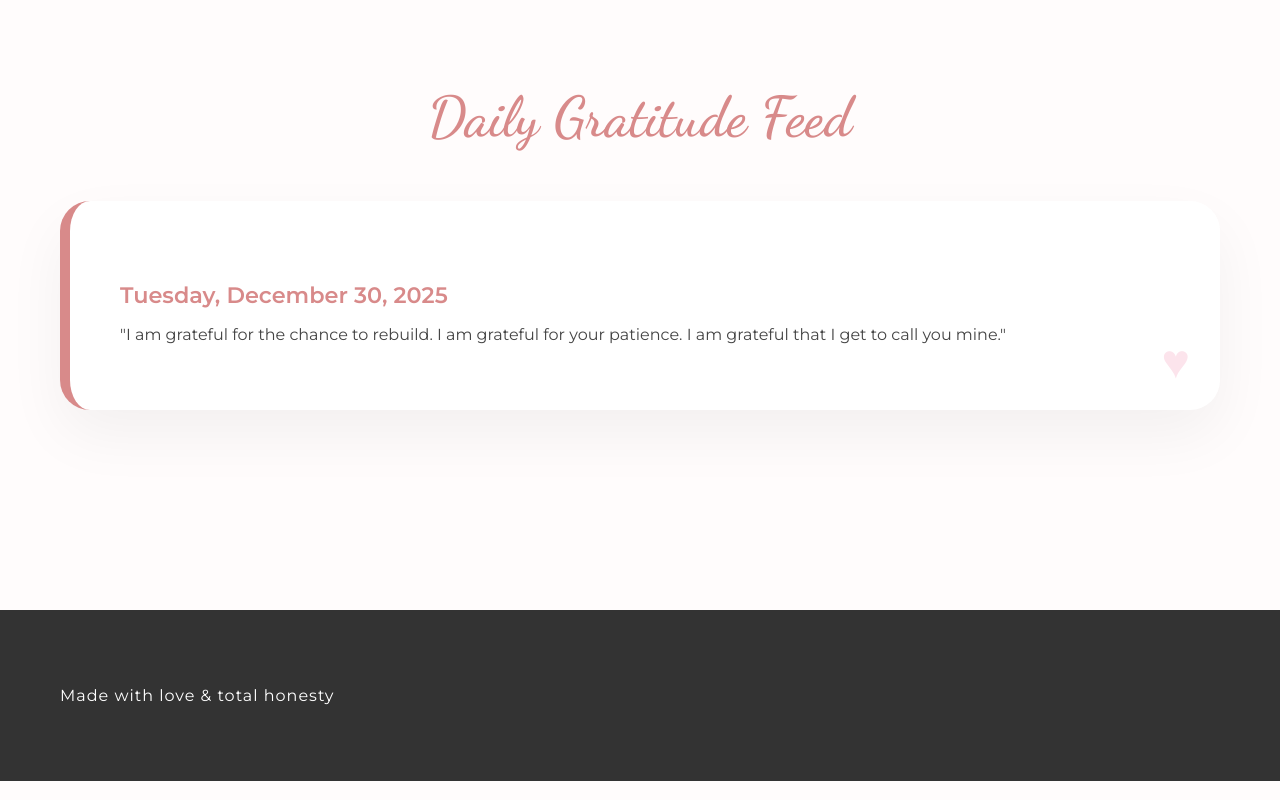
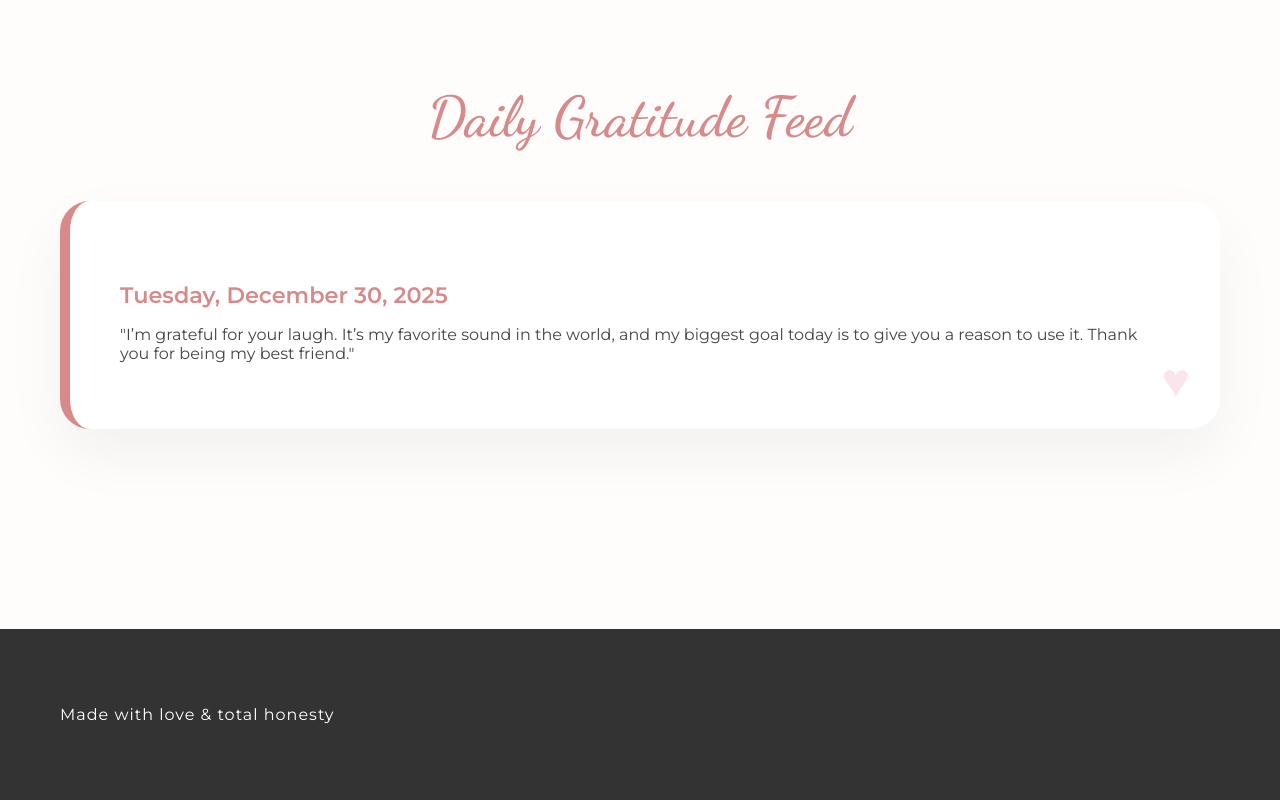
Before and after one commit to DivyanshuSi/Winningyouover, a plain HTML site: page index.html in a window 1280 px wide. Shown: the part 2859-3659 px from the top of the page. Drawn offline with Linux system fonts and the light colour scheme.

Commit message:
Add files via upload

```diff
--- a/index.html
+++ b/index.html
@@ -204,7 +204,7 @@
         <h2>Daily Gratitude Feed</h2>
         <div class="journal-box">
             <h4 id="today-date" style="color: var(--accent); margin-bottom: 10px; font-size: 1.4rem;"></h4>
-            <p id="daily-message">"I am grateful for the chance to rebuild. I am grateful for your patience. I am grateful that I get to call you mine."</p>
+            <p id="daily-message">"I’m grateful for your laugh. It’s my favorite sound in the world, and my biggest goal today is to give you a reason to use it. Thank you for being my best friend."</p>
         </div>
     </section>
 
```
